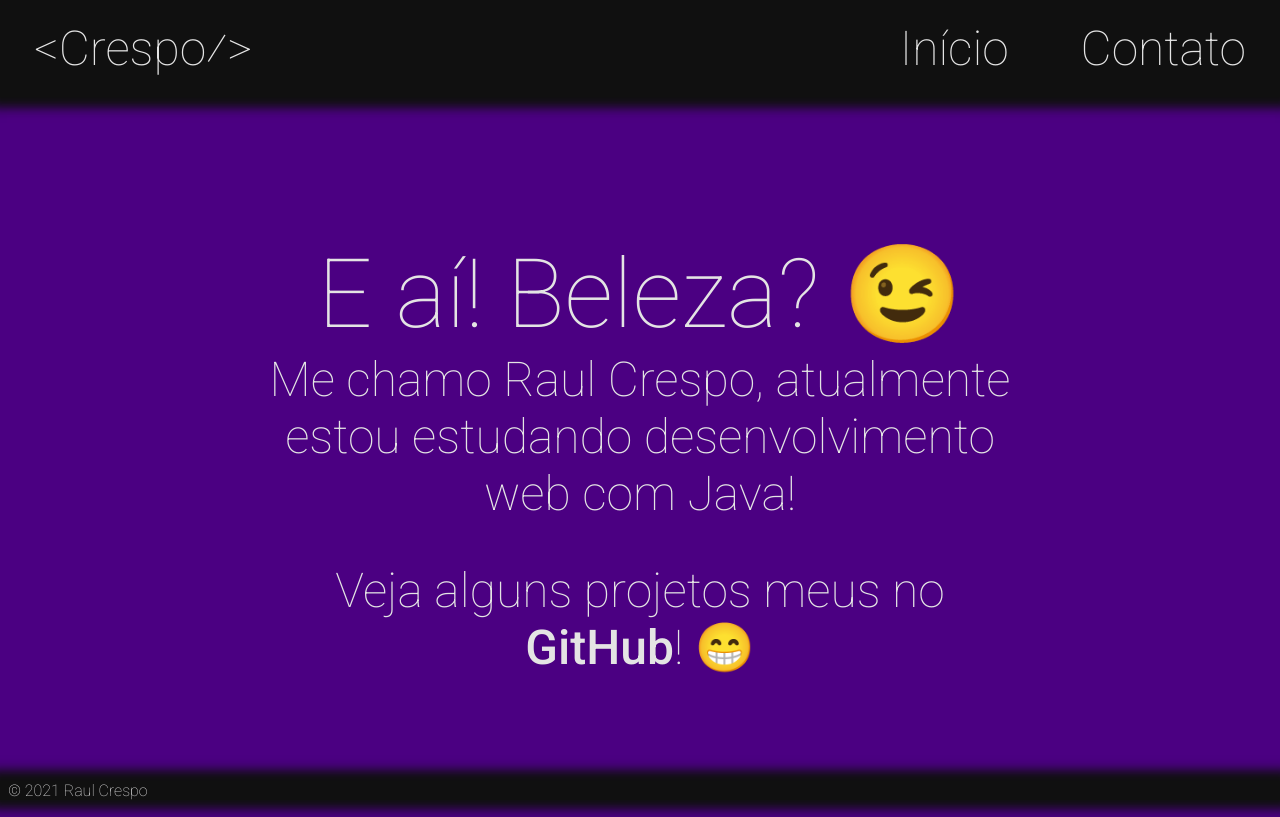
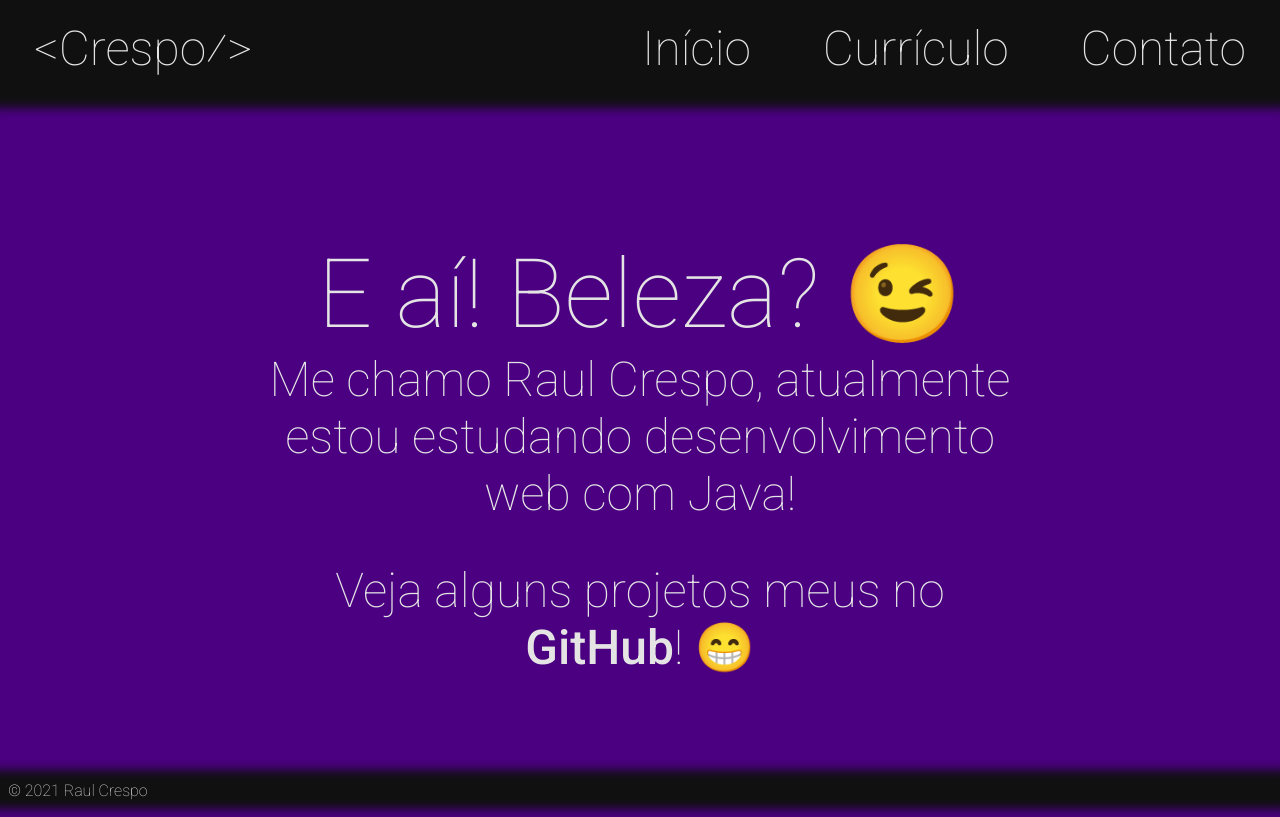
Before and after one commit to crespo/indigo, a plain HTML site: page index.html in a window 1280 px wide. Drawn offline with Linux system fonts and the light colour scheme.

Commit message:
added curriculum button

```diff
--- a/index.html
+++ b/index.html
@@ -19,6 +19,7 @@
 
                 <div class="topnav-right">
                     <button class="button contactbtn"><a href="/index.html">Início</a></button>
+                    <button class="button contactbtn"><a target="_blank" href="/resources/archives/CV - RAUL CRESPO RODRIGUES RIBEIRO.pdf" title=""=>Currículo</a></button>
                     <button class="button contactbtn"><a href="/contact.html">Contato</a></button>
                 </div>
             </div>
```
Also changed, not shown: 1 other file.
